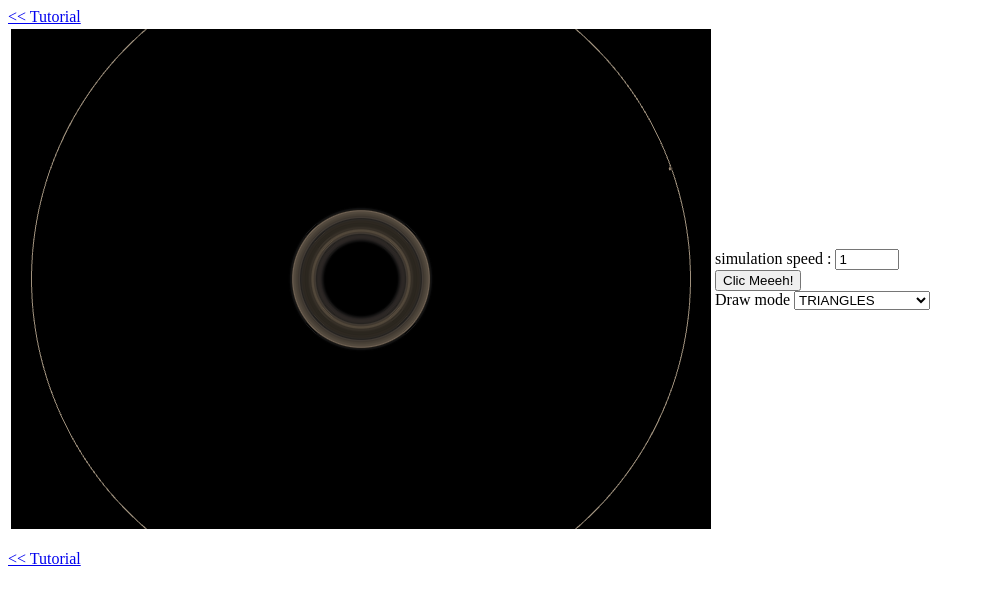
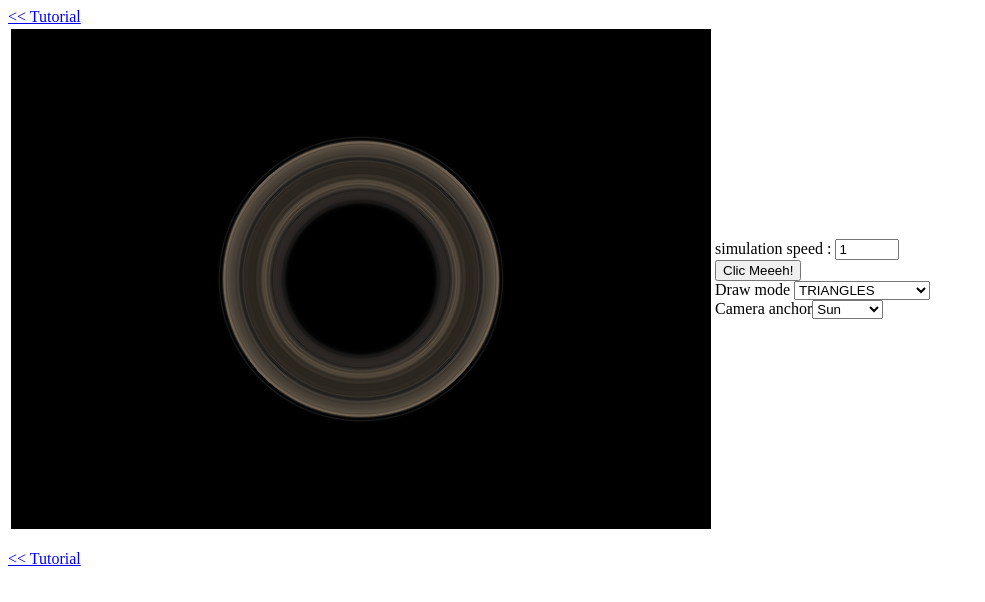
Before and after one commit to 4r3/ENSSAT_Synthese_image, a plain HTML site: page index.html in a window 1280 px wide. Shown: the whole page, without its empty margins (0-985 px from the left). Drawn offline with Linux system fonts and the light colour scheme; animation ran at ten frames a second.

Commit message:
Add camera selection

```diff
--- a/Parsing_File.js
+++ b/Parsing_File.js
@@ -38,8 +38,7 @@ function CreateUniverse(){
 
 
 function parsing(doc,parent) {
-    console.log(doc);
-    var newObject = new sphere(parent,normalizeSize(doc["Radius"]),doc.light_src);
+    var newObject = new sphere(parent,normalizeSize(doc.Radius),doc.light_src);
     newObject.texture = initTexture(doc.Texture);
 
     if(doc.Texture2 != null){
@@ -65,9 +64,17 @@ function parsing(doc,parent) {
         OrbitObject.texture = newObject.texture;
     }
 
+    planets[doc.Name]=newObject;
+
     for(var i=0; i<doc.Children.length;i++){
         parsing(doc.Children[i],newObject);
     }
 
+    var x = document.getElementById("camAnchor");
+    var option = document.createElement("option");
+    option.text = doc.Name;
+    x.add(option, x[0]);
+    x.selectedIndex = "0";
+
     return newObject;
 }
--- a/handlers.js
+++ b/handlers.js
@@ -44,7 +44,6 @@ function handleWheel(event)
 
 function handleKeyDown(event)
 {
-    //console.log(event.keyCode);
     event.preventDefault();
     var transmat = mat4.create();
     mat4.identity(transmat);
@@ -94,3 +93,8 @@ function surprise() {
     myCamera.skybox.texture = videoTexture;
     video.play();
 }
+
+function setCamera(pos){
+    var sel = pos.options[pos.selectedIndex].text;
+    myCamera.setParent(planets[sel]);
+}
--- a/index.html
+++ b/index.html
@@ -56,6 +56,10 @@
 				<option id="option6">TRIANGLE_STRIP</option>
 				<option id="option7">TRIANGLE_FAN</option>
 			</select>
+				<br/>
+				Camera anchor<select id="camAnchor" onchange="setCamera(this)">
+
+			</select>
 			</td>
 		</tr>
 
--- a/obj/camera.js
+++ b/obj/camera.js
@@ -3,7 +3,7 @@ class camera extends worldObject {
 		super(parent);
 		this.skybox = null;
 		this.isDrawing = false;
-		this.translate([0,-10,0]);
+		this.translate([0,-5,0]);
 		this.rotate(Math.PI/2,[1,0,0]);
 		this.compRot = mat4.create();
 
@@ -45,6 +45,9 @@ class camera extends worldObject {
 				this.oldestParent = this.oldestParent.parent;
 			}
 		}
+		mat4.identity(this.trans);
+		this.translate([0,-5,0]);
+		this.rotate(Math.PI/2,[1,0,0]);
 
 	}
 
--- a/script.js
+++ b/script.js
@@ -26,6 +26,7 @@ var currentZoom = 1;
 //world
 var rootObject;
 var tempSkybox;
+var planets = [];
 
 //geometry
 var pasLat = 3;
```
